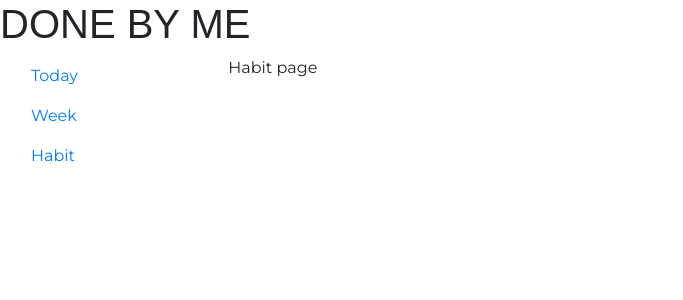
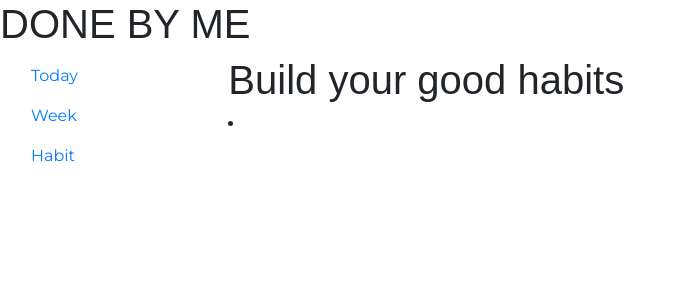
Before and after one commit to Sallykyki/done-by-me, a React (Create React App) app: page /habit in a window 1280 px wide. Shown: the top 300 px of the page, without its empty margins (0-683 px from the left). Built offline with nearby package versions, Linux system fonts and the light colour scheme; a web font is replaced by a local one.

Commit message:
feature: add habits to local storaeg to show on Habit page

```diff
--- a/src/components/NewTodo/NewTodo.tsx
+++ b/src/components/NewTodo/NewTodo.tsx
@@ -21,7 +21,7 @@ class NewTodo extends React.Component<IProps, IState> {
     this.state = {
       title: "",
       checked: false,
-      habits: ["wake up at 6", "practice piano"],
+      habits: [],
     };
   }
 
@@ -46,8 +46,24 @@ class NewTodo extends React.Component<IProps, IState> {
     this.setState({ title: "", checked: false });
   };
 
+  getHabits = () => {
+    const json = localStorage.getItem("habits");
+    return json ? JSON.parse(json) : [];
+  };
+
+  componentDidMount() {
+    const habits = this.getHabits();
+    this.setState({ habits });
+  }
+
   addNewHabit = (habit: string) => {
-    this.setState({ habits: [...this.state.habits, habit] });
+    const { habits } = this.state;
+
+    habits.push(habit);
+
+    localStorage.setItem("habits", JSON.stringify(habits));
+
+    this.setState({ habits: this.getHabits() });
   };
 
   render() {
--- a/src/pages/Habit/HabitPage.tsx
+++ b/src/pages/Habit/HabitPage.tsx
@@ -2,11 +2,37 @@ import React from "react";
 
 interface IProps {}
 
-interface IState {}
+interface IState {
+  habits: string[];
+}
 
 class HabitPage extends React.Component<IProps, IState> {
+  constructor(props: IProps) {
+    super(props);
+    this.state = { habits: [] };
+  }
+
+  getHabits = () => {
+    const json = localStorage.getItem("habits");
+    return json ? JSON.parse(json) : [];
+  };
+
+  componentDidMount() {
+    const habits = this.getHabits();
+    this.setState({ habits });
+  }
+
   render() {
-    return <div>Habit page</div>;
+    return (
+      <div>
+        <h1>Build your good habits</h1>
+        <li>
+          {this.state.habits.map((habit) => (
+            <ul>{habit}</ul>
+          ))}
+        </li>
+      </div>
+    );
   }
 }
 
```
